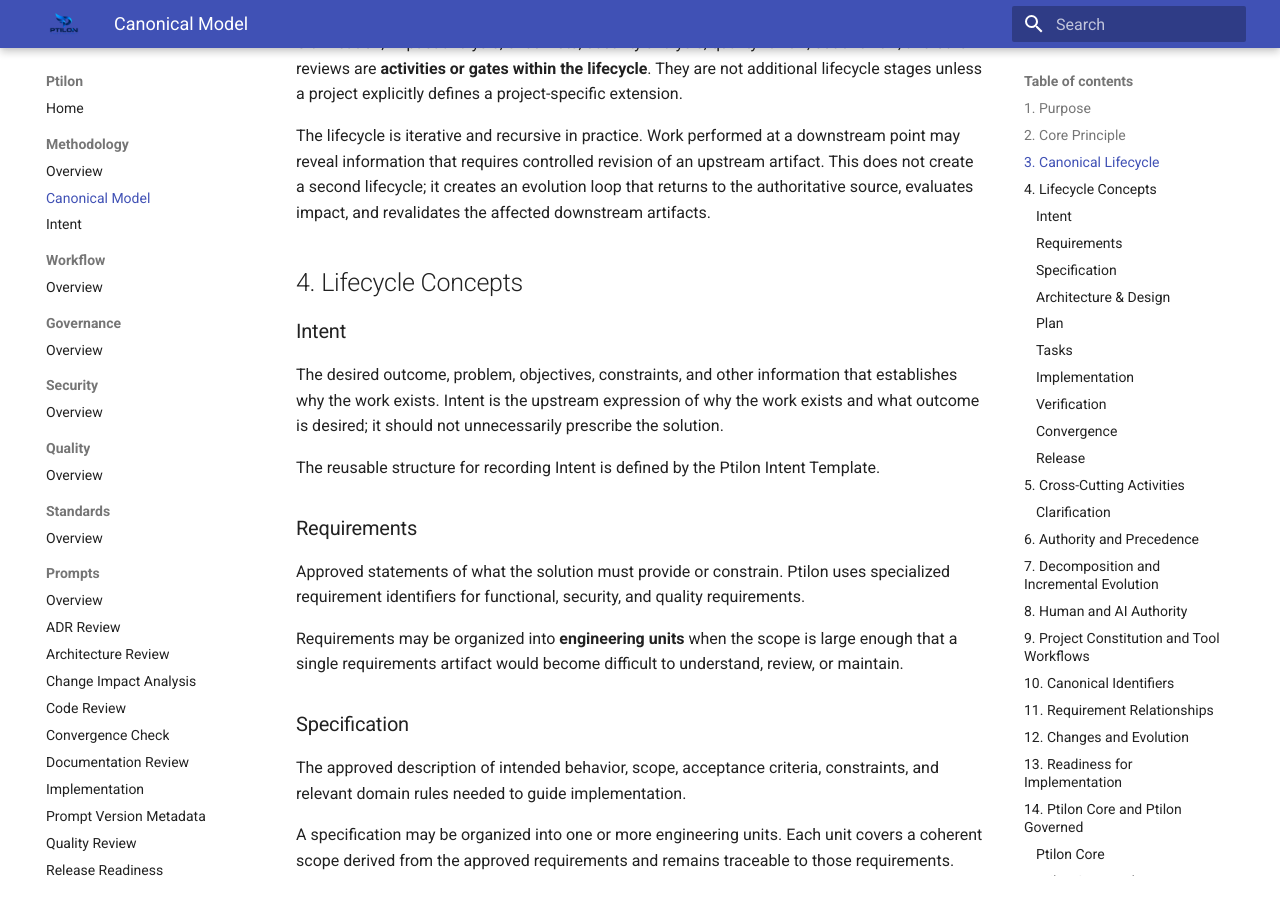
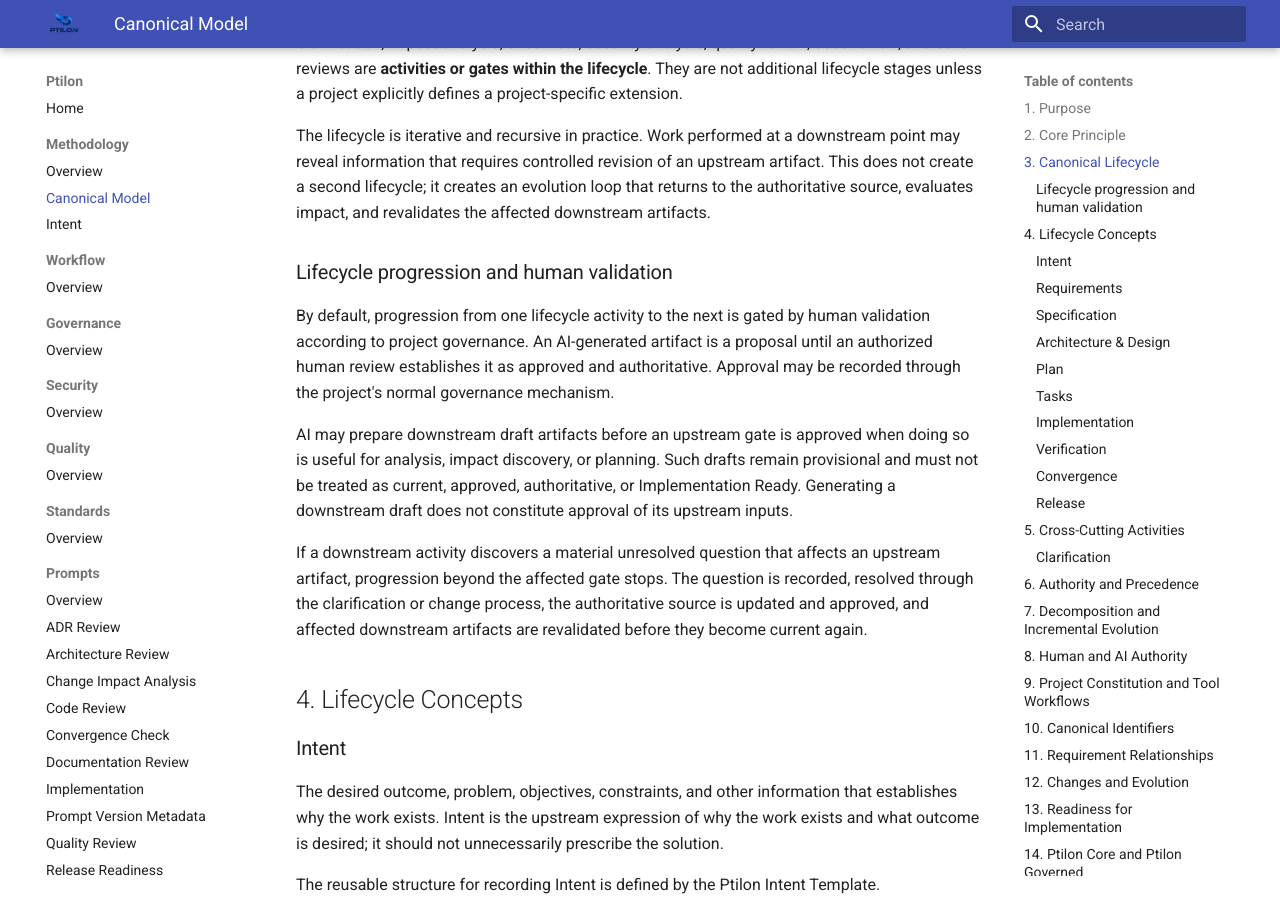
Before and after one commit to joseaugustocrv/ptilon, an MkDocs documentation site: the page built from v1/docs/methodology/canonical-model.md, in a window 1280 px wide and 900 px high, scrolled down 1085 px. Built offline with MkDocs 1.6.1 and Material for MkDocs 9.7.7, drawn with Linux system fonts in a browser that asks for light colours; some of the changed text lies outside the part shown.

Commit message:
docs: clarify human validation gates and lifecycle revalidation

````diff
--- a/v1/docs/methodology/canonical-model.md
+++ b/v1/docs/methodology/canonical-model.md
@@ -55,6 +55,26 @@ downstream point may reveal information that requires controlled revision of an
 upstream artifact. This does not create a second lifecycle; it creates an
 evolution loop that returns to the authoritative source, evaluates impact, and
 revalidates the affected downstream artifacts.
+
+### Lifecycle progression and human validation
+
+By default, progression from one lifecycle activity to the next is gated by
+human validation according to project governance. An AI-generated artifact is a
+proposal until an authorized human review establishes it as approved and
+authoritative. Approval may be recorded through the project's normal governance
+mechanism.
+
+AI may prepare downstream draft artifacts before an upstream gate is approved
+when doing so is useful for analysis, impact discovery, or planning. Such drafts
+remain provisional and must not be treated as current, approved, authoritative,
+or Implementation Ready. Generating a downstream draft does not constitute
+approval of its upstream inputs.
+
+If a downstream activity discovers a material unresolved question that affects an
+upstream artifact, progression beyond the affected gate stops. The question is
+recorded, resolved through the clarification or change process, the authoritative
+source is updated and approved, and affected downstream artifacts are
+revalidated before they become current again.
 
 ## 4. Lifecycle Concepts
 
@@ -288,6 +308,10 @@ AI may generate proposals, analyses, drafts, code, tests, and other derived
 artifacts. AI-generated changes to requirements, security requirements, quality
 requirements, architecture decisions, risk acceptance, exceptions, or release
 decisions remain proposals until approved according to project governance.
+Human validation is therefore a progression gate, not merely a final review.
+Each lifecycle activity may produce a candidate artifact, but an artifact must
+be approved before it becomes the authoritative basis for the next lifecycle
+activity.
 
 When an AI analysis identifies a missing or potentially necessary requirement,
 the result must be marked as **proposed** until an authorized human approves it.
@@ -441,6 +465,12 @@ as needed Impact Analysis
    Continue downstream work
 ```
 
+When a material unresolved question is discovered, the affected lifecycle
+gate is blocked from progression until the question is resolved or explicitly
+accepted as non-blocking by the authorized human authority. Downstream drafts may
+be produced for analysis, but they remain provisional while the blocking issue is
+unresolved.
+
 The source artifact must be updated before affected downstream artifacts are
 treated as current. The impact analysis must identify both direct and indirect
 effects, including dependencies, interfaces, data, security, quality,
````
Also changed, not shown: CHANGELOG.md (+19 -0 lines), README.md (+4 -1 lines), v1/docs/methodology/README.md (+8 -2 lines), v1/docs/workflow/README.md (+14 -0 lines).
